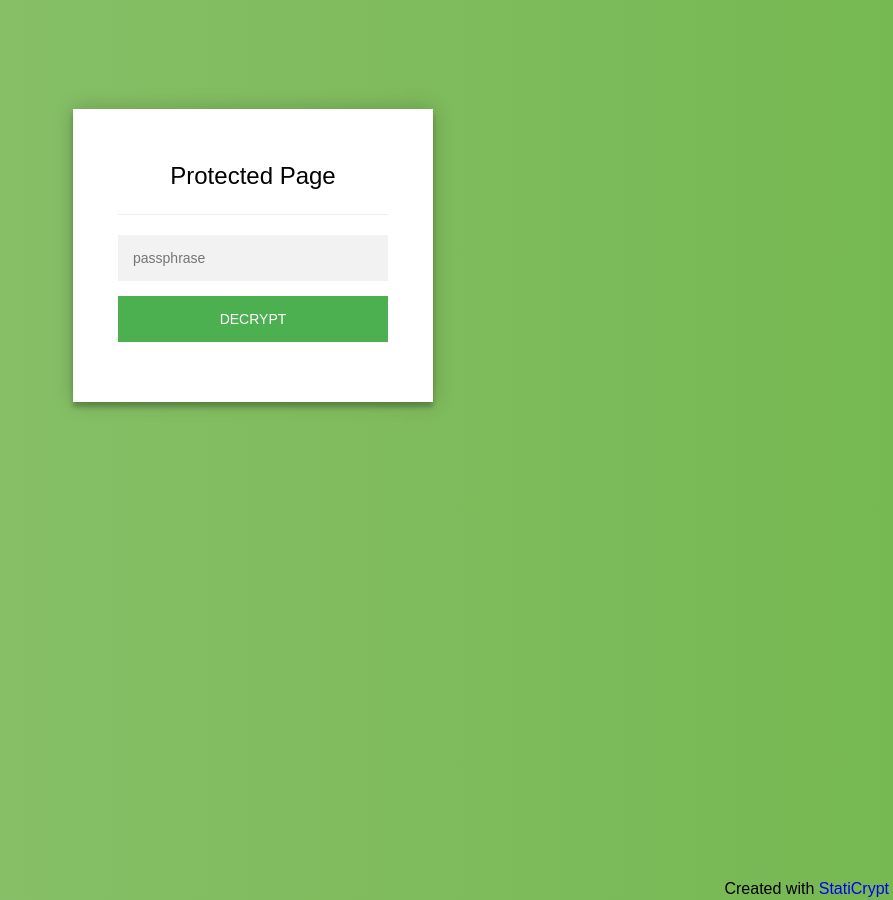
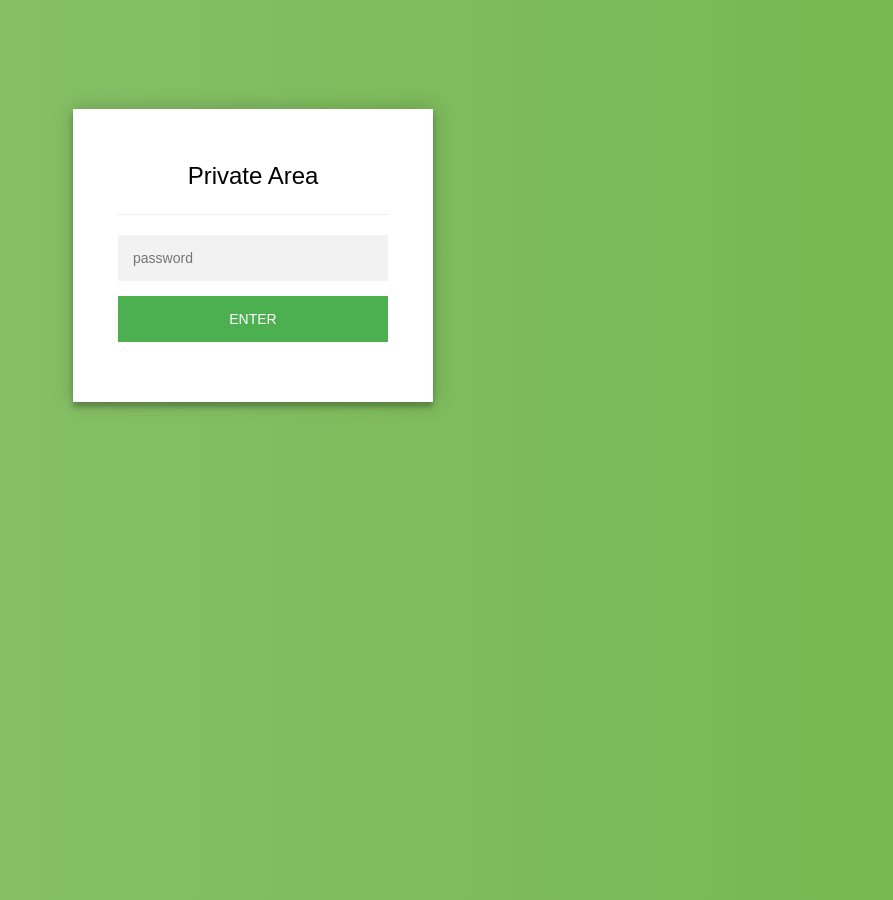
Before and after one commit to envirohub/envirohub.github.io, a Jekyll site: the page M2PP_complaints_map.html, which Jekyll copies as it is, in a window 1280 px wide. Shown: the whole page, without its empty margins (387-1280 px from the left). Built offline with Jekyll 4.4.1, drawn with Linux system fonts in a browser that asks for light colours.

Commit message:
Change front panel text

```diff
--- a/M2PP_complaints_map.html
+++ b/M2PP_complaints_map.html
@@ -117,7 +117,7 @@
 <div class="staticrypt-page">
     <div class="staticrypt-form">
         <div class="staticrypt-instructions">
-            <p class="staticrypt-title">Protected Page</p>
+            <p class="staticrypt-title">Private Area</p>
             <p></p>
         </div>
 
@@ -127,16 +127,15 @@
             <input id="staticrypt-password"
                    type="password"
                    name="password"
-                   placeholder="passphrase"
+                   placeholder="password"
                    autofocus/>
 
-            <input type="submit" class="staticrypt-decrypt-button" value="DECRYPT"/>
+            <input type="submit" class="staticrypt-decrypt-button" value="Enter"/>
         </form>
     </div>
 
 </div>
 <footer class="staticrypt-footer">
-    <p class="pull-right">Created with <a href="https://robinmoisson.github.io/staticrypt">StatiCrypt</a></p>
 </footer>
 
 
```
